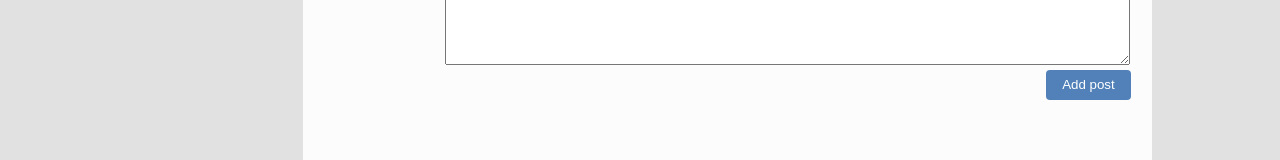
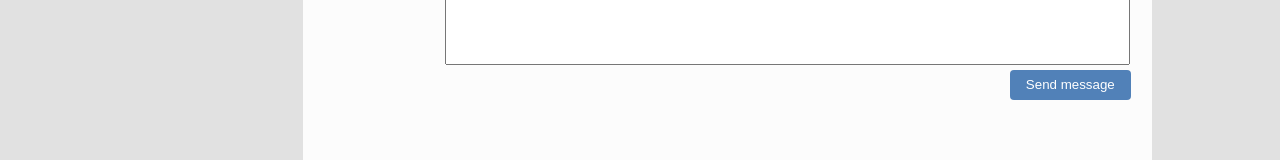
Before and after one commit to Sergey-lang/Social-TypeScript, a React (Create React App) app: page /dialogs in a window 1280 px wide. Shown: the part 466-626 px from the top of the page. Built offline with nearby package versions, Linux system fonts and the light colour scheme.

Commit message:
lesson 35 finished

```diff
--- a/src/Redux/State.tsx
+++ b/src/Redux/State.tsx
@@ -1,5 +1,10 @@
-import React from 'react';
-import {rerenderEntireTree} from '../render';
+let rerenderEntireTree = () => {
+    console.log('rerender')
+}
+
+export const subscriber = (observer: () => void) => {
+    rerenderEntireTree = observer
+}
 
 export type MessageType = {
     id: number
@@ -68,11 +73,11 @@ export const addNewPost = () => {
     }
     state.profilePage.posts.push(newPost)
     state.profilePage.newPostText = ''
-    rerenderEntireTree(state)
+    rerenderEntireTree()
 }
 export const updateNewPostText = (changedPostText: string) => {
     state.profilePage.newPostText = changedPostText
-    rerenderEntireTree(state)
+    rerenderEntireTree()
 }
 //dialog
 export const addNewMessage = () => {
@@ -82,9 +87,9 @@ export const addNewMessage = () => {
     }
     state.dialogPage.messages.push(newMessage)
     state.dialogPage.newMessageText = ''
-    rerenderEntireTree(state)
+    rerenderEntireTree()
 }
 export const updateNewMessageText = (changedMessageText: string) => {
     state.dialogPage.newMessageText = changedMessageText
-    rerenderEntireTree(state)
+    rerenderEntireTree()
 }
--- a/src/component/Dialogs/AddMessage/AddMessage.module.css
+++ b/src/component/Dialogs/AddMessage/AddMessage.module.css
@@ -14,11 +14,9 @@
 
 .area {
     display: flex;
-    min-width: 99%;
-    max-width: 99%;
-    min-height: 80px;
-    max-height: 80px;
-    width: 100%;
+    width: 99%;
+    height: 80px;
+    resize: none;
 }
 
 .button_wrapper {
--- a/src/component/Dialogs/AddMessage/AddMessage.tsx
+++ b/src/component/Dialogs/AddMessage/AddMessage.tsx
@@ -25,7 +25,7 @@ export function AddMessage(props: AddMessageType) {
                           className={style.area}></textarea>
             </div>
             <div className={style.button_wrapper}>
-                <button className={style.add_message_button} onClick={addMessage}>Add post</button>
+                <button className={style.add_message_button} onClick={addMessage}>Send message</button>
             </div>
         </div>
     )
--- a/src/component/Profile/MyPosts/AddPost/AddPost.module.css
+++ b/src/component/Profile/MyPosts/AddPost/AddPost.module.css
@@ -11,12 +11,9 @@
 }
 
 .area {
-    max-width: 98%;
-    min-width: 98%;
     width: 98%;
     height: 80px;
-    max-height: 80px;
-    min-height: 80px;
+    resize: none;
 }
 
 .button_wrapper {
--- a/src/component/Profile/MyPosts/AddPost/AddPost.tsx
+++ b/src/component/Profile/MyPosts/AddPost/AddPost.tsx
@@ -1,13 +1,13 @@
 import React, {ChangeEvent} from 'react';
 import style from './AddPost.module.css';
 
-type AddPostType = {
+export type AddPostPropsType = {
     newPostText: string
     addNewPost: () => void
     updateNewPostText: (changedPostText: string) => void
 }
 
-export function AddPost(props: AddPostType) {
+export function AddPost(props: AddPostPropsType) {
 
     const addPost = () => {
         props.addNewPost()
@@ -25,7 +25,7 @@ export function AddPost(props: AddPostType) {
                           className={style.area}></textarea>
             </div>
             <div className={style.button_wrapper}>
-                <button className={style.add_post_button} onClick={addPost}>Add post</button>
+                <button className={style.add_post_button} onClick={props.addNewPost}>Add post</button>
             </div>
         </div>
     )
--- a/src/index.tsx
+++ b/src/index.tsx
@@ -1,10 +1,28 @@
 import React from 'react';
 import './index.css';
 import * as serviceWorker from './serviceWorker';
-import {state} from './Redux/State';
-import {rerenderEntireTree} from './render';
+import {addNewMessage, addNewPost, state, subscriber, updateNewMessageText, updateNewPostText} from './Redux/State';
+import ReactDOM from 'react-dom';
+import {BrowserRouter} from 'react-router-dom';
+import {App} from './App';
 
-rerenderEntireTree(state)
+export const rerenderEntireTree = () => {
+    ReactDOM.render(
+        <React.StrictMode>
+            <BrowserRouter>
+                <App state={state}
+                     addNewPost={addNewPost}
+                     addNewMessage={addNewMessage}
+                     updateNewPostText={updateNewPostText}
+                     updateNewMessageText={updateNewMessageText}
+                />
+            </BrowserRouter>
+        </React.StrictMode>,
+        document.getElementById('root')
+    );
+}
+rerenderEntireTree()
+subscriber(rerenderEntireTree)
 
 // If you want your app to work offline and load faster, you can change
 // unregister() to register() below. Note this comes with some pitfalls.
--- a/src/render.tsx
+++ /dev/null
@@ -1,21 +0,0 @@
-import {addNewMessage, updateNewPostText, addNewPost, RootStateType, updateNewMessageText} from './Redux/State';
-import ReactDOM from 'react-dom';
-import React from 'react';
-import {BrowserRouter} from 'react-router-dom';
-import {App} from './App';
-
-export const rerenderEntireTree = (state: RootStateType) => {
-    ReactDOM.render(
-        <React.StrictMode>
-            <BrowserRouter>
-                <App state={state}
-                     addNewPost={addNewPost}
-                     addNewMessage={addNewMessage}
-                     updateNewPostText={updateNewPostText}
-                     updateNewMessageText={updateNewMessageText}
-                />
-            </BrowserRouter>
-        </React.StrictMode>,
-        document.getElementById('root')
-    );
-}
```
